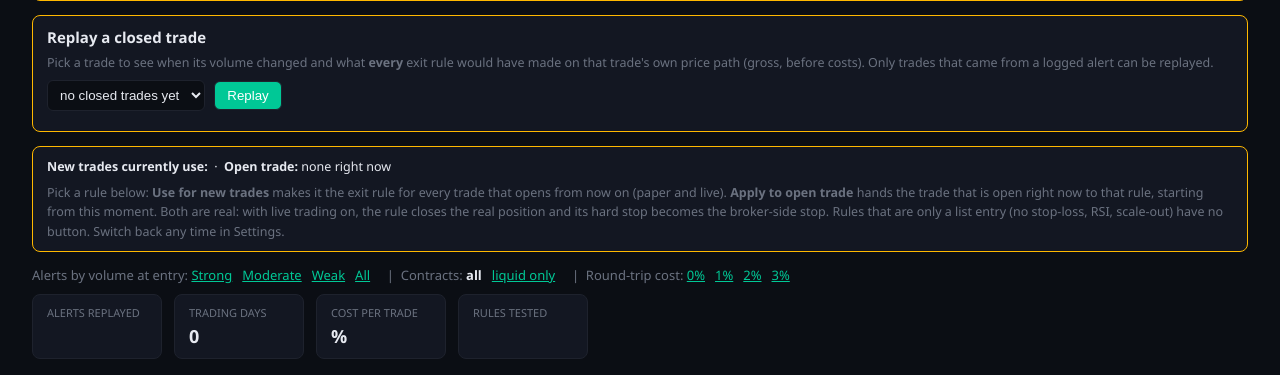
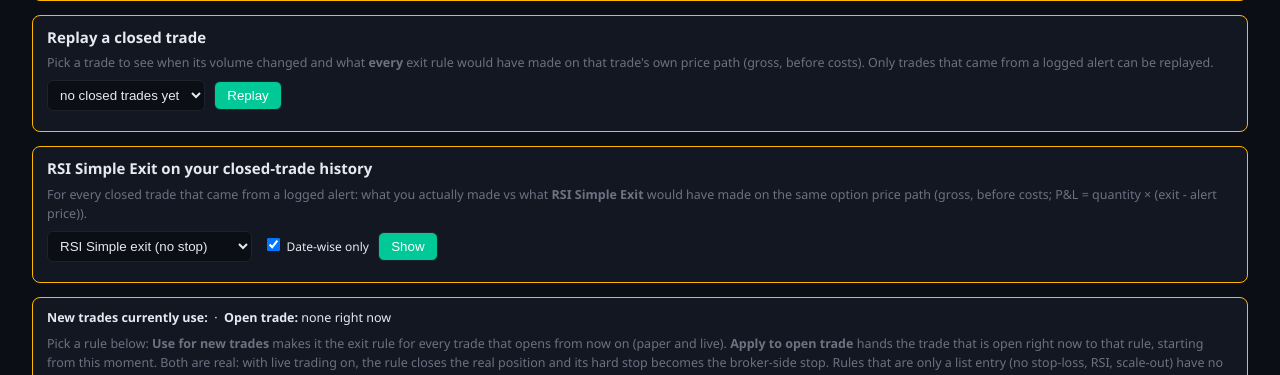
Before and after one commit to rajaram997267-ops/Rajaram-Trading-Terminal-RTT-v0.0, a Flask app: template templates/exit_lab.html in a window 1280 px wide. Shown: the part 469-844 px from the top of the page. Run offline with Flask 3, Linux system fonts and the light colour scheme; the template is opened without the code that fills it, so the values that code supplies are empty; some libraries are stand-ins or nearby versions.

Commit message:
Add files via upload

```diff
--- a/templates/exit_lab.html
+++ b/templates/exit_lab.html
@@ -103,6 +103,17 @@
     <div id="replayOut" style="margin-top:10px"></div>
   </div>
 
+  <div class="warn" id="rsiHistBox" style="margin-top:12px">
+    <b style="font-size:15px">RSI Simple Exit on your closed-trade history</b>
+    <div class="mut" style="margin-top:4px">For every closed trade that came from a logged alert: what you actually made vs what <b>RSI Simple Exit</b> would have made on the same option price path (gross, before costs; P&amp;L = quantity &times; (exit - alert price)).</div>
+    <div style="margin-top:8px">
+      <select id="rsiStop" style="background:var(--bg);color:var(--text);border:1px solid var(--border);border-radius:6px;padding:6px 8px">
+        <option value="0">RSI Simple exit (no stop)</option><option value="10">RSI Simple exit + stop -10%</option><option value="15">RSI Simple exit + stop -15%</option></select>
+      <label style="margin-left:8px;font-size:12px"><input type="checkbox" id="rsiDaily" checked> Date-wise only</label>
+      <button onclick="rsiHistory()" style="margin-left:6px;padding:6px 12px;border-radius:6px;border:1px solid var(--border);background:var(--green);color:#fff;cursor:pointer">Show</button></div>
+    <div id="rsiHistOut" style="margin-top:10px"></div>
+  </div>
+
   <div class="warn" style="margin-top:12px">
     <b>New trades currently use:</b> {{ active_label }}{% if active_is_lab %} <span class="mut">(Lab rule)</span>{% endif %} &nbsp;&middot;&nbsp;
     <b>Open trade:</b>
@@ -205,6 +216,34 @@
       } catch (e) { el.style.color = "var(--red)"; el.textContent = "request failed"; }
     }
 
+    async function rsiHistory() {
+      const out = document.getElementById("rsiHistOut");
+      out.innerHTML = '<span class="mut">Replaying every closed trade...</span>';
+      const esc = (s) => String(s == null ? "" : s).replace(/[&<>"']/g, (c) => ({"&":"&amp;","<":"&lt;",">":"&gt;",'"':"&quot;","'":"&#39;"}[c]));
+      const sgn = (v, d = 0) => (v > 0 ? "+" : "") + Number(v).toFixed(d);
+      const cls = (v) => (v > 0 ? "pos" : v < 0 ? "neg" : "mut");
+      try {
+        const res = await fetch("/api/exit-lab/rsi-simple-history?stop=" + document.getElementById("rsiStop").value);
+        const d = await res.json();
+        if (!res.ok) { out.innerHTML = '<span class="neg">' + esc(d.error || "failed") + '</span>'; return; }
+        const t = d.totals;
+        let h = '<div class="cards"><div class="card">Trades replayed<b>' + d.count + '</b></div>'
+          + '<div class="card">Actual total<b class="' + cls(t.actual) + '">' + sgn(t.actual) + '</b></div>'
+          + '<div class="card">' + esc(d.rule) + '<b class="' + cls(t.rsi) + '">' + sgn(t.rsi) + '</b></div>'
+          + '<div class="card">Difference<b class="' + cls(t.diff) + '">' + sgn(t.diff) + '</b></div>'
+          + '<div class="card">Wins actual / RSI<b>' + t.actual_wins + ' / ' + t.rsi_wins + '</b></div>'
+          + '<div class="card">RSI better on<b>' + t.better + ' of ' + d.count + '</b></div></div>';
+        if (t.no_signal) h += '<div class="sub">' + t.no_signal + ' trade(s) never got an RSI exit signal in the stored data - those are held to the end of the stored price path (marked *).</div>';
+        h += '<div class="sub" style="margin:10px 0 4px"><b style="color:var(--text)">Day by day</b></div><div class="wrap"><table><tr><th>Date</th><th>Trades</th><th>Actual P&amp;L</th><th>RSI Simple P&amp;L</th><th>Difference</th></tr>'
+          + d.by_day.map((x) => '<tr><td>' + esc(x.date) + '</td><td>' + x.n + '</td><td class="' + cls(x.actual) + '">' + sgn(x.actual) + '</td><td class="' + cls(x.rsi) + '">' + sgn(x.rsi) + '</td><td class="' + cls(x.rsi - x.actual) + '"><b>' + sgn(x.rsi - x.actual) + '</b></td></tr>').join("") + '</table></div>';
+        if (!document.getElementById("rsiDaily").checked)
+          h += '<div class="sub" style="margin:10px 0 4px"><b style="color:var(--text)">Trade by trade</b></div><div class="wrap"><table><tr><th>#</th><th>Stock</th><th>Side</th><th>Date</th><th>Entry</th><th>Actual exit</th><th>Actual P&amp;L</th><th>RSI exit</th><th>RSI price</th><th>RSI %</th><th>RSI P&amp;L</th><th>Diff</th></tr>'
+          + d.rows.map((x) => '<tr><td class="mut">' + x.id + '</td><td>' + esc(x.symbol) + '</td><td>' + esc(x.direction) + '</td><td>' + esc(x.date) + '</td><td>' + x.entry_clock + ' @ ' + x.p0 + '</td><td>' + x.actual_exit + '</td><td class="' + cls(x.actual_pnl) + '">' + sgn(x.actual_pnl) + '</td><td>' + x.rsi_exit + (x.no_signal ? ' *' : '') + '</td><td>' + x.rsi_price + '</td><td class="' + cls(x.rsi_pct) + '">' + sgn(x.rsi_pct, 2) + '%</td><td class="' + cls(x.rsi_pnl) + '"><b>' + sgn(x.rsi_pnl) + '</b></td><td class="' + cls(x.diff) + '">' + sgn(x.diff) + '</td></tr>').join("") + '</table></div>';
+        if (d.skipped.length) h += '<div class="sub" style="margin-top:8px">Not replayable (' + d.skipped.length + '): ' + d.skipped.map((x) => '#' + x.id + ' ' + esc(x.symbol) + ' (' + esc(x.why) + ')').join(", ") + '</div>';
+        out.innerHTML = h;
+      } catch (e) { out.innerHTML = '<span class="neg">request failed</span>'; }
+    }
+
     async function replayTrade() {
       const out = document.getElementById("replayOut"), id = document.getElementById("replaySel").value;
       if (!id) return;
```
